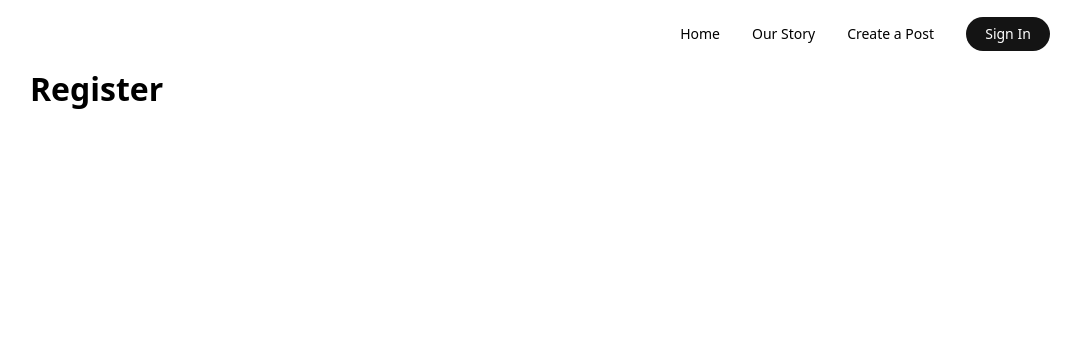
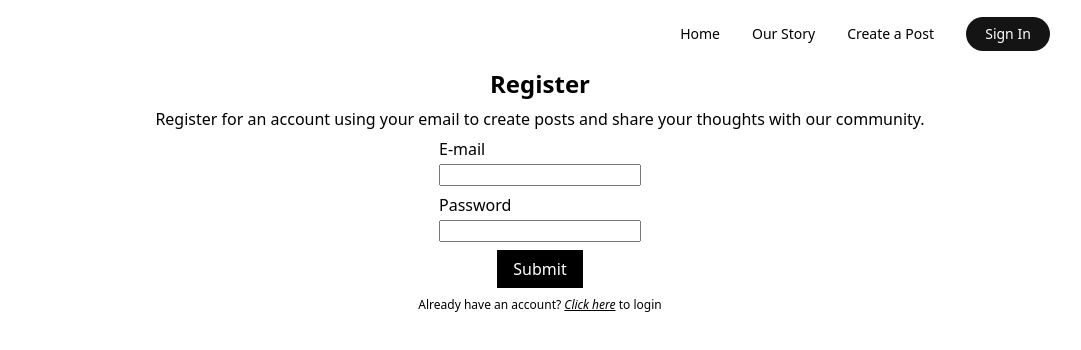
Before and after one commit to McGarry-A/nuxt-blog, a Nuxt app: page /register in a window 1280 px wide. Shown: the top 350 px of the page, without its empty margins (100-1181 px from the left). Built offline with nearby package versions, Linux system fonts and the light colour scheme.

Commit message:
working on login page

```diff
--- /dev/null
+++ b/components/UserLoginForm.vue
@@ -0,0 +1,88 @@
+<template>
+    <form class="UserLoginForm" @submit.prevent="handleSubmitForm">
+        <h2 v-if="isRegister" class="UserLoginForm-Title">Register</h2>
+        <h2 v-if="!isRegister" class="UserLoginForm-Title">Login</h2>
+        <p v-if="isRegister" class="UserLoginForm-Copy">Register for an account using your email to create posts and share
+            your thoughts with
+            our community.</p>
+        <p v-if="!isRegister" class="UserLoginForm-Copy">Log in to your account using your email to create posts and share
+            your thoughts with
+            our community.</p>
+        <div class="UserLoginForm-InputContainer">
+            <label>E-mail</label>
+            <input v-model="email" type="email" />
+        </div>
+        <div class="UserLoginForm-InputContainer">
+            <label>Password</label>
+            <input v-model="password" type="password" />
+        </div>
+        <div v-show="!isRegister" class="UserLoginForm-InputContainer">
+            <label>Confirm Password</label>
+            <input v-model="confPassword" type="password" />
+        </div>
+        <button class="UserLoginForm-SubmitButton" type="submit">
+            Submit
+        </button>
+        <p class="UserLoginForm-Toggle">Already have an account? <span class="UserLoginForm-ToggleSpan"
+                @click="toggleLogin">Click here</span> to login
+        </p>
+    </form>
+</template>
+
+<script setup lang="ts">
+import { ref } from 'vue'
+const handleSubmitForm = () => {
+    console.log(isRegister.value)
+}
+
+const toggleLogin = () => {
+    isRegister.value = !isRegister.value
+}
+const isRegister = ref<boolean>(true)
+const email = ref<string>('')
+const password = ref<string>('')
+const confPassword = ref<string>('')
+</script>
+
+<style lang="scss" scoped>
+.UserLoginForm {
+    display: flex;
+    flex-direction: column;
+    align-items: center;
+    gap: 0.5rem;
+
+    &-Title {
+        text-align: center;
+    }
+
+    &-Copy {
+        text-align: center;
+    }
+
+    &-InputContainer {
+        display: flex;
+        flex-direction: column;
+        gap: .25rem;
+        width: min-content;
+    }
+
+    &-SubmitButton {
+        display: block;
+        margin: 1rem auto;
+        all: initial;
+        background-color: black;
+        color: white;
+        padding: .5rem 1rem;
+    }
+
+    &-Toggle {
+        font-size: 12px;
+
+        &Span {
+            text-decoration: underline;
+            font-style: italic;
+            cursor: pointer;
+        }
+    }
+}
+</style>
--- a/pages/register.vue
+++ b/pages/register.vue
@@ -1,7 +1,5 @@
 <template>
   <div>
-    <content-wrapper>
-      <h1>Register</h1>
-    </content-wrapper>
+    <user-login-form />
   </div>
 </template>
```
